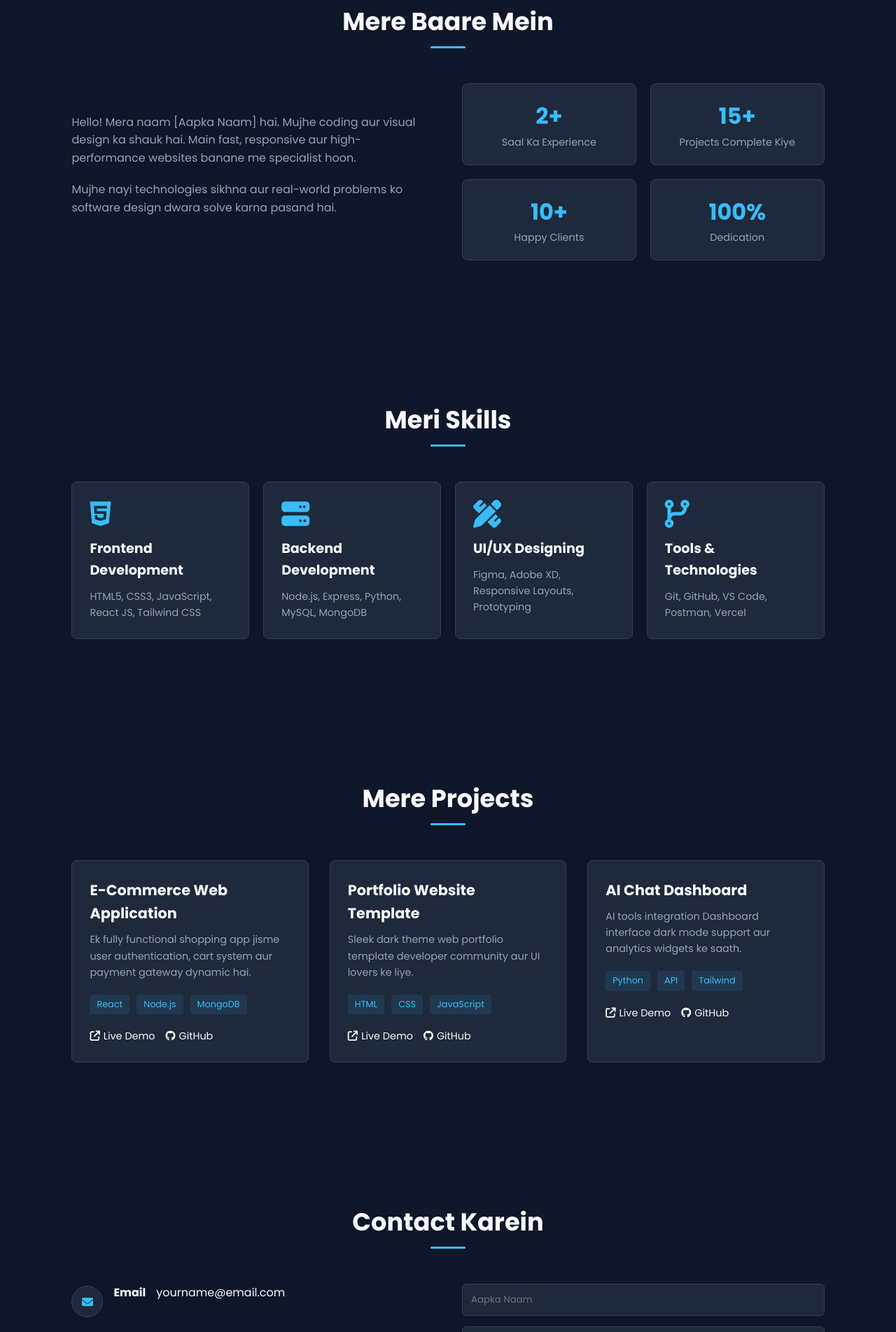
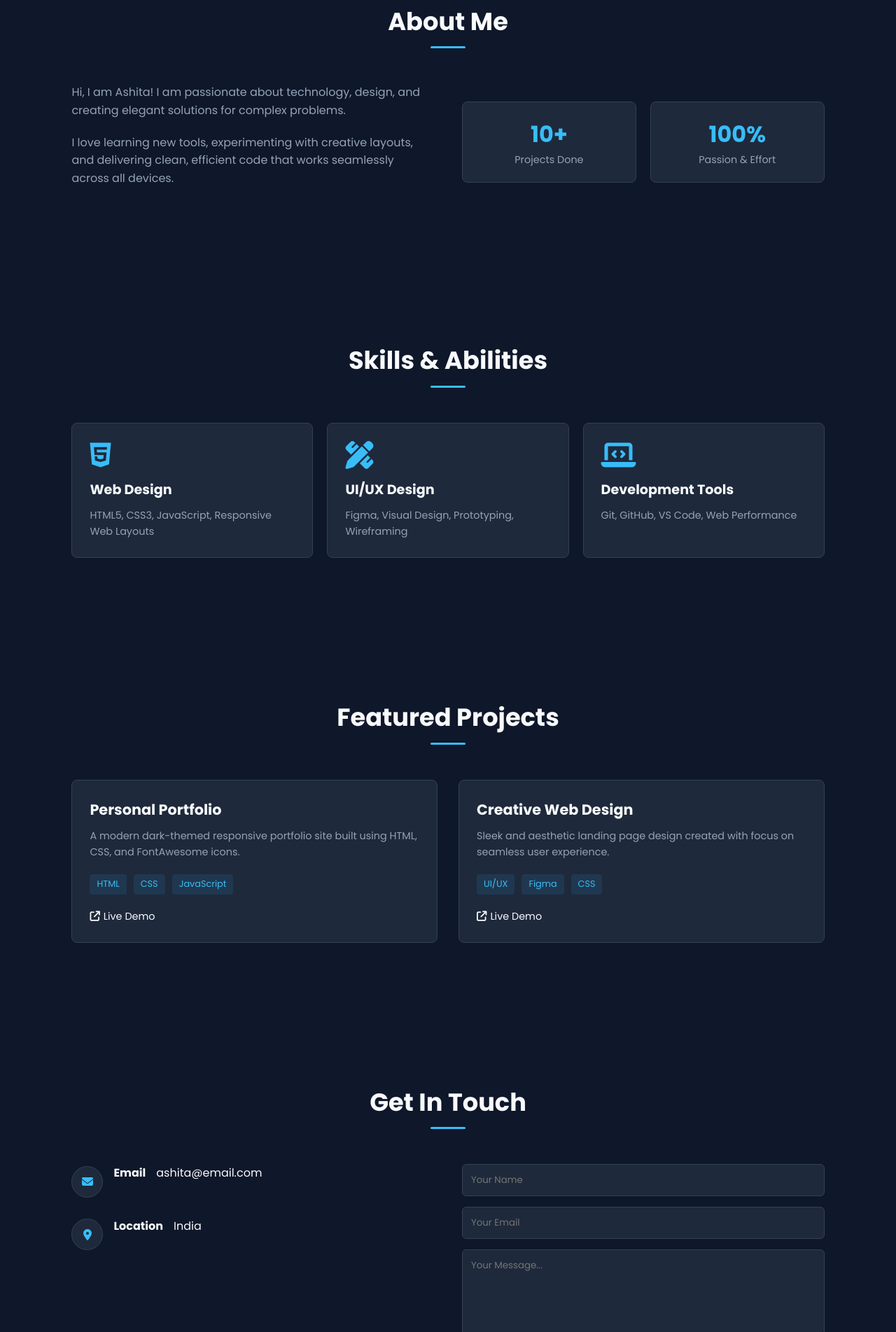
Before and after one commit to anurajhere1/anurajhere1.github.io, a plain HTML site: page index.html in a window 1280 px wide. Shown: the part 897-2800 px from the top of the page at 70% size. Drawn offline with Linux system fonts and the light colour scheme.

Commit message:
Update index.html

```diff
--- a/index.html
+++ b/index.html
@@ -3,14 +3,13 @@
 <head>
     <meta charset="UTF-8">
     <meta name="viewport" content="width=device-width, initial-scale=1.0">
-    <title>Personal Portfolio</title>
+    <title>Ashita | Personal Portfolio</title>
     <!-- Google Fonts -->
     <link href="https://fonts.googleapis.com/css2?family=Poppins:wght@300;400;500;600;700&display=swap" rel="stylesheet">
     <!-- Font Awesome Icons -->
     <link rel="stylesheet" href="https://cdnjs.cloudflare.com/ajax/libs/font-awesome/6.4.0/css/all.min.css">
 
     <style>
-        /* --- Root Variables for Easy Customization --- */
         :root {
             --bg-color: #0f172a;
             --card-bg: #1e293b;
@@ -38,7 +37,7 @@
             line-height: 1.6;
         }
 
-        /* --- Sticky Navigation Bar --- */
+        /* Navigation Bar */
         nav {
             position: fixed;
             top: 0;
@@ -77,7 +76,7 @@
             color: var(--accent-color);
         }
 
-        /* --- Hero Section --- */
+        /* Hero Section */
         .hero {
             min-height: 100vh;
             display: flex;
@@ -88,7 +87,7 @@
         }
 
         .hero-text {
-            max-width: 600px;
+            max-width: 650px;
         }
 
         .hero-text .greeting {
@@ -156,7 +155,7 @@
             transform: translateY(-3px);
         }
 
-        /* --- Section Header Styling --- */
+        /* Section Title */
         section {
             padding: 100px 8%;
         }
@@ -185,7 +184,7 @@
             border-radius: 2px;
         }
 
-        /* --- About Section --- */
+        /* About Section */
         .about-content {
             display: grid;
             grid-template-columns: 1fr 1fr;
@@ -223,7 +222,7 @@
             margin: 0;
         }
 
-        /* --- Skills Section --- */
+        /* Skills Section */
         .skills-grid {
             display: grid;
             grid-template-columns: repeat(auto-fit, minmax(250px, 1fr));
@@ -259,7 +258,7 @@
             font-size: 0.9rem;
         }
 
-        /* --- Projects Section --- */
+        /* Projects Section */
         .projects-grid {
             display: grid;
             grid-template-columns: repeat(auto-fit, minmax(300px, 1fr));
@@ -327,7 +326,7 @@
             color: var(--accent-color);
         }
 
-        /* --- Contact Section --- */
+        /* Contact Section */
         .contact-container {
             display: grid;
             grid-template-columns: 1fr 1fr;
@@ -375,7 +374,7 @@
             border-color: var(--accent-color);
         }
 
-        /* --- Footer --- */
+        /* Footer */
         footer {
             text-align: center;
             padding: 25px 8%;
@@ -400,7 +399,6 @@
             color: var(--accent-color);
         }
 
-        /* --- Responsive Design --- */
         @media (max-width: 768px) {
             .hero {
                 flex-direction: column;
@@ -421,7 +419,7 @@
             }
 
             .nav-links {
-                display: none; /* Can add modern mobile menu if needed */
+                display: none;
             }
         }
     </style>
@@ -430,7 +428,7 @@
 
     <!-- Navigation -->
     <nav>
-        <a href="#" class="logo">Portfolio.</a>
+        <a href="#" class="logo">Ashita.</a>
         <ul class="nav-links">
             <li><a href="#about">About</a></li>
             <li><a href="#skills">Skills</a></li>
@@ -442,13 +440,13 @@
     <!-- Hero Section -->
     <section class="hero">
         <div class="hero-text">
-            <p class="greeting">Namaste! Main Hoon</p>
-            <h1>Apna Naam Likhein</h1>
-            <h2>Full Stack Web Developer / Designer</h2>
-            <p>Main modern, stylish aur scalable websites & web applications banata hoon. Aayein milkar kuch naya aur behtareen banate hain.</p>
+            <p class="greeting">Hello, I'm</p>
+            <h1>Ashita</h1>
+            <h2>Creative Developer & Designer</h2>
+            <p>I design and build beautiful, modern, and user-friendly digital experiences. Welcome to my personal space on the web!</p>
             <div class="btn-group">
-                <a href="#contact" class="btn btn-primary"><i class="fa-regular fa-envelope"></i> Contact Karein</a>
-                <a href="#projects" class="btn btn-secondary"><i class="fa-solid fa-code"></i> Projects Dekhein</a>
+                <a href="#contact" class="btn btn-primary"><i class="fa-regular fa-envelope"></i> Get In Touch</a>
+                <a href="#projects" class="btn btn-secondary"><i class="fa-solid fa-code"></i> View Work</a>
             </div>
         </div>
     </section>
@@ -456,29 +454,21 @@
     <!-- About Section -->
     <section id="about">
         <div class="section-title">
-            <h2>Mere Baare Mein</h2>
+            <h2>About Me</h2>
         </div>
         <div class="about-content">
             <div class="about-text">
-                <p>Hello! Mera naam [Aapka Naam] hai. Mujhe coding aur visual design ka shauk hai. Main fast, responsive aur high-performance websites banane me specialist hoon.</p>
-                <p>Mujhe nayi technologies sikhna aur real-world problems ko software design dwara solve karna pasand hai.</p>
+                <p>Hi, I am Ashita! I am passionate about technology, design, and creating elegant solutions for complex problems.</p>
+                <p>I love learning new tools, experimenting with creative layouts, and delivering clean, efficient code that works seamlessly across all devices.</p>
             </div>
             <div class="stats-grid">
                 <div class="stat-card">
-                    <h3>2+</h3>
-                    <p>Saal Ka Experience</p>
-                </div>
-                <div class="stat-card">
-                    <h3>15+</h3>
-                    <p>Projects Complete Kiye</p>
-                </div>
-                <div class="stat-card">
                     <h3>10+</h3>
-                    <p>Happy Clients</p>
+                    <p>Projects Done</p>
                 </div>
                 <div class="stat-card">
                     <h3>100%</h3>
-                    <p>Dedication</p>
+                    <p>Passion & Effort</p>
                 </div>
             </div>
         </div>
@@ -487,28 +477,23 @@
     <!-- Skills Section -->
     <section id="skills">
         <div class="section-title">
-            <h2>Meri Skills</h2>
+            <h2>Skills & Abilities</h2>
         </div>
         <div class="skills-grid">
             <div class="skill-card">
                 <i class="fa-brands fa-html5"></i>
-                <h3>Frontend Development</h3>
-                <p>HTML5, CSS3, JavaScript, React JS, Tailwind CSS</p>
-            </div>
-            <div class="skill-card">
-                <i class="fa-solid fa-server"></i>
-                <h3>Backend Development</h3>
-                <p>Node.js, Express, Python, MySQL, MongoDB</p>
+                <h3>Web Design</h3>
+                <p>HTML5, CSS3, JavaScript, Responsive Web Layouts</p>
             </div>
             <div class="skill-card">
                 <i class="fa-solid fa-pen-ruler"></i>
-                <h3>UI/UX Designing</h3>
-                <p>Figma, Adobe XD, Responsive Layouts, Prototyping</p>
+                <h3>UI/UX Design</h3>
+                <p>Figma, Visual Design, Prototyping, Wireframing</p>
             </div>
             <div class="skill-card">
-                <i class="fa-solid fa-code-branch"></i>
-                <h3>Tools & Technologies</h3>
-                <p>Git, GitHub, VS Code, Postman, Vercel</p>
+                <i class="fa-solid fa-laptop-code"></i>
+                <h3>Development Tools</h3>
+                <p>Git, GitHub, VS Code, Web Performance</p>
             </div>
         </div>
     </section>
@@ -516,56 +501,35 @@
     <!-- Projects Section -->
     <section id="projects">
         <div class="section-title">
-            <h2>Mere Projects</h2>
+            <h2>Featured Projects</h2>
         </div>
         <div class="projects-grid">
-            <!-- Project 1 -->
             <div class="project-card">
                 <div class="project-info">
-                    <h3>E-Commerce Web Application</h3>
-                    <p>Ek fully functional shopping app jisme user authentication, cart system aur payment gateway dynamic hai.</p>
-                    <div class="tags">
-                        <span class="tag">React</span>
-                        <span class="tag">Node.js</span>
-                        <span class="tag">MongoDB</span>
-                    </div>
-                    <div class="project-links">
-                        <a href="#" target="_blank"><i class="fa-solid fa-arrow-up-right-from-square"></i> Live Demo</a>
-                        <a href="#" target="_blank"><i class="fa-brands fa-github"></i> GitHub</a>
-                    </div>
-                </div>
-            </div>
-
-            <!-- Project 2 -->
-            <div class="project-card">
-                <div class="project-info">
-                    <h3>Portfolio Website Template</h3>
-                    <p>Sleek dark theme web portfolio template developer community aur UI lovers ke liye.</p>
+                    <h3>Personal Portfolio</h3>
+                    <p>A modern dark-themed responsive portfolio site built using HTML, CSS, and FontAwesome icons.</p>
                     <div class="tags">
                         <span class="tag">HTML</span>
                         <span class="tag">CSS</span>
                         <span class="tag">JavaScript</span>
                     </div>
                     <div class="project-links">
-                        <a href="#" target="_blank"><i class="fa-solid fa-arrow-up-right-from-square"></i> Live Demo</a>
-                        <a href="#" target="_blank"><i class="fa-brands fa-github"></i> GitHub</a>
+                        <a href="#"><i class="fa-solid fa-arrow-up-right-from-square"></i> Live Demo</a>
                     </div>
                 </div>
             </div>
 
-            <!-- Project 3 -->
             <div class="project-card">
                 <div class="project-info">
-                    <h3>AI Chat Dashboard</h3>
-                    <p>AI tools integration Dashboard interface dark mode support aur analytics widgets ke saath.</p>
+                    <h3>Creative Web Design</h3>
+                    <p>Sleek and aesthetic landing page design created with focus on seamless user experience.</p>
                     <div class="tags">
-                        <span class="tag">Python</span>
-                        <span class="tag">API</span>
-                        <span class="tag">Tailwind</span>
+                        <span class="tag">UI/UX</span>
+                        <span class="tag">Figma</span>
+                        <span class="tag">CSS</span>
                     </div>
                     <div class="project-links">
-                        <a href="#" target="_blank"><i class="fa-solid fa-arrow-up-right-from-square"></i> Live Demo</a>
-                        <a href="#" target="_blank"><i class="fa-brands fa-github"></i> GitHub</a>
+                        <a href="#"><i class="fa-solid fa-arrow-up-right-from-square"></i> Live Demo</a>
                     </div>
                 </div>
             </div>
@@ -575,7 +539,7 @@
     <!-- Contact Section -->
     <section id="contact">
         <div class="section-title">
-            <h2>Contact Karein</h2>
+            <h2>Get In Touch</h2>
         </div>
         <div class="contact-container">
             <div class="contact-info">
@@ -583,24 +547,24 @@
                     <i class="fa-solid fa-envelope"></i>
                     <div>
                         <h4>Email</h4>
-                        <p>yourname@email.com</p>
+                        <p>ashita@email.com</p>
                     </div>
                 </div>
                 <div>
                     <i class="fa-solid fa-location-dot"></i>
                     <div>
                         <h4>Location</h4>
-                        <p>Delhi, India</p>
+                        <p>India</p>
                     </div>
                 </div>
             </div>
 
             <div class="contact-form">
                 <form>
-                    <input type="text" placeholder="Aapka Naam" required>
-                    <input type="email" placeholder="Aapka Email" required>
-                    <textarea rows="5" placeholder="Aapka Message..." required></textarea>
-                    <button type="submit" class="btn btn-primary">Message Bhejein</button>
+                    <input type="text" placeholder="Your Name" required>
+                    <input type="email" placeholder="Your Email" required>
+                    <textarea rows="5" placeholder="Your Message..." required></textarea>
+                    <button type="submit" class="btn btn-primary">Send Message</button>
                 </form>
             </div>
         </div>
@@ -611,10 +575,9 @@
         <div class="social-icons">
             <a href="#"><i class="fa-brands fa-github"></i></a>
             <a href="#"><i class="fa-brands fa-linkedin"></i></a>
-            <a href="#"><i class="fa-brands fa-twitter"></i></a>
             <a href="#"><i class="fa-brands fa-instagram"></i></a>
         </div>
-        <p>© 2024 Apna Naam. All Rights Reserved.</p>
+        <p>© 2024 Ashita. All Rights Reserved.</p>
     </footer>
 
 </body>
```
